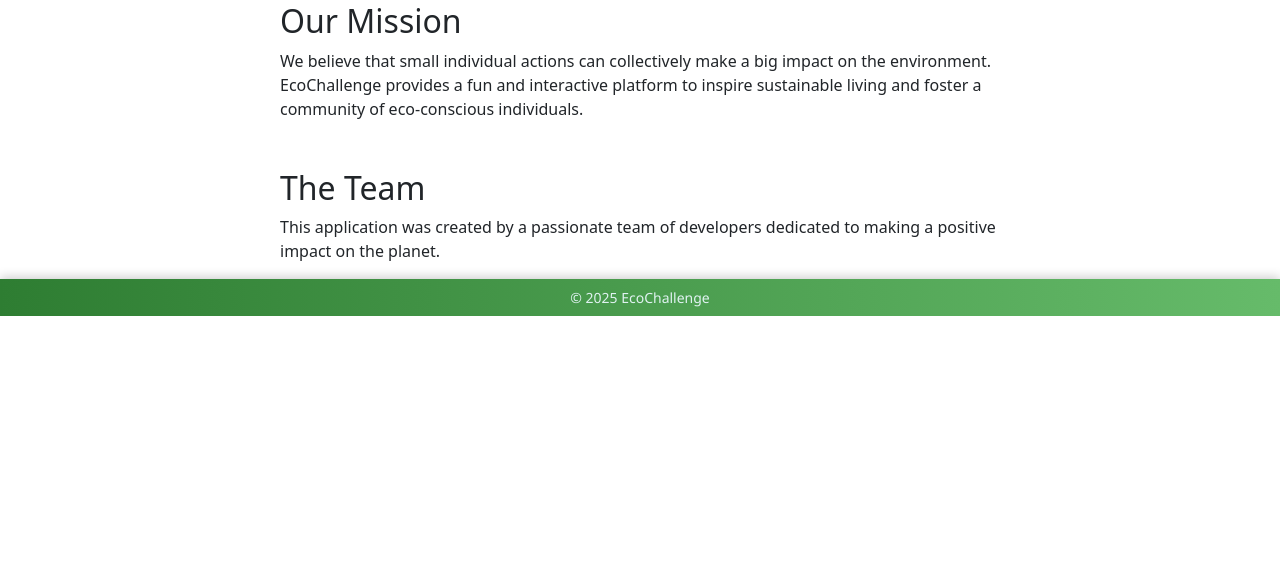
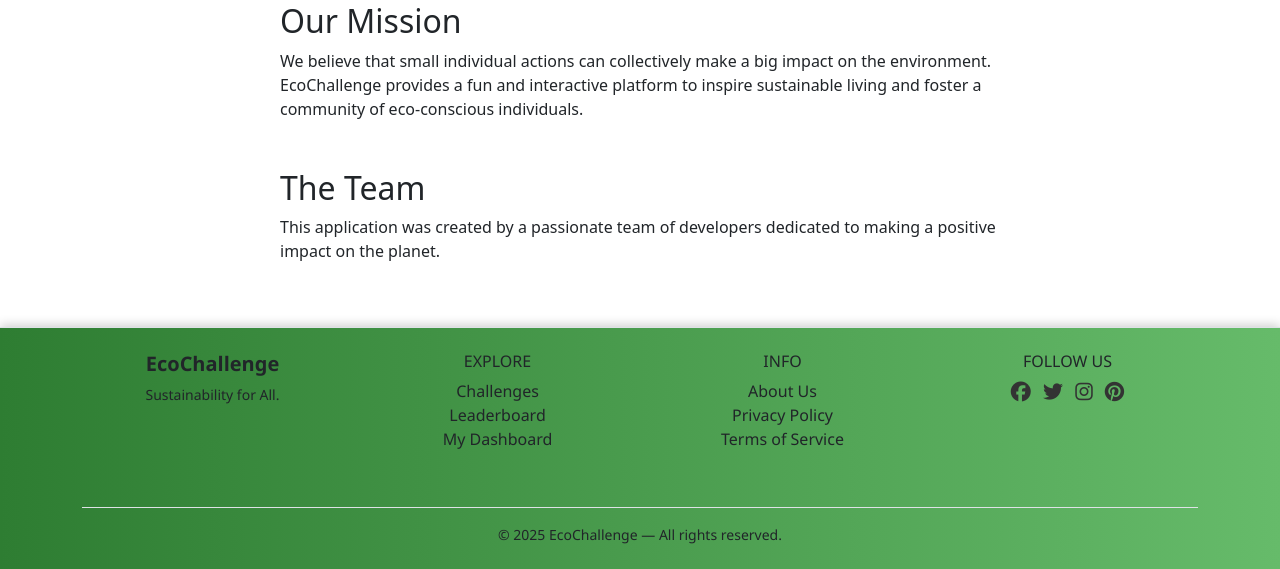
Before and after one commit to sharadpatel13/GreenChallenge, a Django app: page /about/ in a window 1280 px wide. Shown: the part 655-1224 px from the top of the page. Before the commit the page ends 971 px from the top, so only its background shows below. Run offline with Django 5.2, Linux system fonts and the light colour scheme.

Commit message:
footer changes

```diff
--- a/badges/templates/base.html
+++ b/badges/templates/base.html
@@ -8,6 +8,8 @@
     {% load static %} <!-- Load static files if needed -->
     <link rel="stylesheet" href="https://cdn.jsdelivr.net/npm/bootstrap-icons@1.10.5/font/bootstrap-icons.css">
     <link rel="stylesheet" href="{% static 'css/style.css' %}">
+    <link href="https://cdnjs.cloudflare.com/ajax/libs/font-awesome/6.5.0/css/all.min.css" rel="stylesheet">
+
 </head>
 <body>
     {% block navbar %}
@@ -74,12 +76,58 @@
         {% endblock %}
     </div>
 
-    <footer class="custom-footer">
+    <!-- <footer class="custom-footer">
 
     <div class="footer-bottom">
       © 2025 EcoChallenge
     </div>
-    </footer>
+    </footer> -->
+
+    <footer class="custom-footer bg-light text-dark pt-4 mt-5 border-top">
+  <div class="container">
+    <div class="row">
+
+      <!-- Brand / Logo -->
+      <div class="col-md-3 mb-4">
+        <h5 class="fw-bold">EcoChallenge</h5>
+        <p class="small">Sustainability for All.</p>
+      </div>
+
+      <!-- Navigation Links -->
+      <div class="col-md-3 mb-4">
+        <h6 class="text-uppercase">Explore</h6>
+        <ul class="list-unstyled">
+          <li><a href="{% url 'challenge_list' %}" class="text-decoration-none text-dark">Challenges</a></li>
+          <li><a href="{% url 'leaderboard' %}" class="text-decoration-none text-dark">Leaderboard</a></li>
+          <li><a href="{% url 'my-challenges' %}" class="text-decoration-none text-dark">My Dashboard</a></li>
+        </ul>
+      </div>
+
+      <!-- Info Links -->
+      <div class="col-md-3 mb-4">
+        <h6 class="text-uppercase">Info</h6>
+        <ul class="list-unstyled">
+          <li><a href="{% url 'about' %}" class="text-decoration-none text-dark">About Us</a></li>
+          <li><a href="#" class="text-decoration-none text-dark">Privacy Policy</a></li>
+          <li><a href="#" class="text-decoration-none text-dark">Terms of Service</a></li>
+        </ul>
+      </div>
+
+      <!-- Social Media -->
+      <div class="col-md-3 mb-4">
+        <h6 class="text-uppercase">Follow Us</h6>
+        <a href="#" class="me-2"><i class="fab fa-facebook fa-lg"></i></a>
+        <a href="#" class="me-2"><i class="fab fa-twitter fa-lg"></i></a>
+        <a href="#" class="me-2"><i class="fab fa-instagram fa-lg"></i></a>
+        <a href="#"><i class="fab fa-pinterest fa-lg"></i></a>
+      </div>
+    </div>
+
+    <div class="text-center py-3 small border-top mt-3">
+      © 2025 EcoChallenge — All rights reserved.
+    </div>
+  </div>
+</footer>
 
 
     <script src="https://cdn.jsdelivr.net/npm/bootstrap@5.3.0/dist/js/bootstrap.bundle.min.js"></script>
--- a/static/css/style.css
+++ b/static/css/style.css
@@ -23,6 +23,19 @@ html, body {
   text-align: center;
 }
 
+footer a:hover {
+  text-decoration: underline;
+}
+
+footer i {
+  color: #333;
+  transition: color 0.3s ease;
+}
+
+footer i:hover {
+  color: #28a745;
+}
+
 .footer-bottom {
   font-size: 14px;
   color: #e0f2f1;
```
